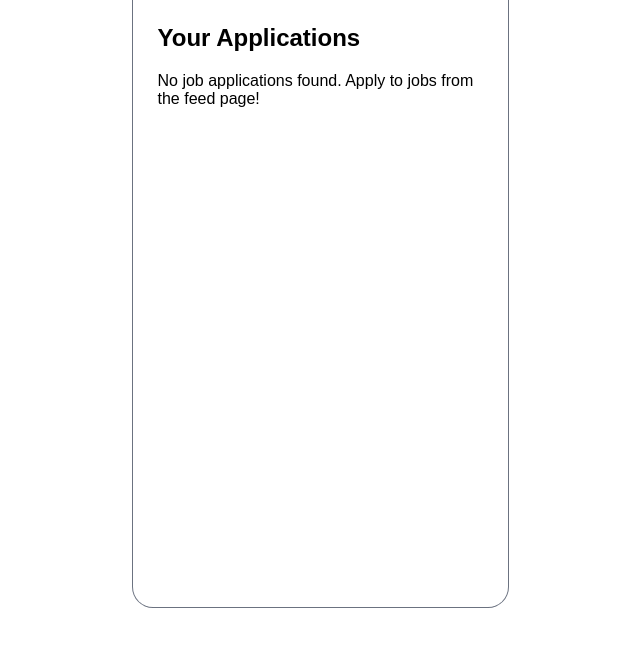
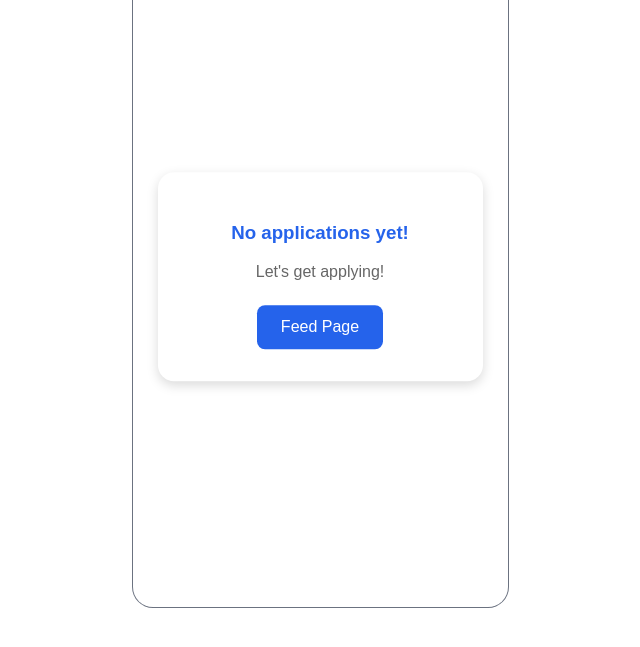
Before and after one commit to cse110-sp25-group3/cse110-sp25-group3, a website with bundled scripts: page source/pages/applications/view-app.html in a window 1280 px wide. Shown: the part 127-774 px from the top of the page, without its empty margins (320-960 px from the left). Built offline with nearby package versions, Linux system fonts and the light colour scheme; a web font is replaced by a local one.

Commit message:
add  default pop up when no applications

```diff
--- a/source/pages/applications/view-app.css
+++ b/source/pages/applications/view-app.css
@@ -16,3 +16,44 @@
     color: rgba(19, 25, 192, 0.9);
     cursor: pointer;
 }
+
+
+/* End message styling */
+.end-message {
+    text-align: center;
+    padding: 2em;
+    background: white;
+    border-radius: 1em;
+    box-shadow: 0 4px 12px rgba(0, 0, 0, 0.15);
+    transform: translateY(80%);
+}
+
+.end-message h3 {
+    color: var(--color-dark-blue-outline);
+    margin-bottom: 1em;
+}
+
+.end-message p {
+    color: #666;
+    margin-bottom: 1.5em;
+}
+
+#noapp {
+    background: var(--color-dark-blue-outline);
+    color: blue;
+    border: none;
+    padding: 0.8em 1.5em;
+    border-radius: 0.5em;
+    font-size: 1em;
+    cursor: pointer;
+    transition: opacity 0.3s ease;
+
+    & a {
+        color: white;
+        text-decoration: none;
+    }
+}
+
+button:hover {
+    opacity: 0.8;
+}
--- a/source/pages/applications/view-applications.js
+++ b/source/pages/applications/view-applications.js
@@ -8,8 +8,11 @@ export function renderApplications(container) {
 
     if (jobs.length === 0) {
         container.innerHTML = `
-            <h2>Your Applications</h2>
-            <p>No job applications found. Apply to jobs from the feed page!</p>
+            <div class="end-message">
+                <h3>No applications yet!</h3>
+                <p>Let's get applying!</p>
+                <button id='noapp'><a href='../../pages/feed/feed.html'>Feed Page</a></button>
+            </div>
         `;
         return;
     }
```
